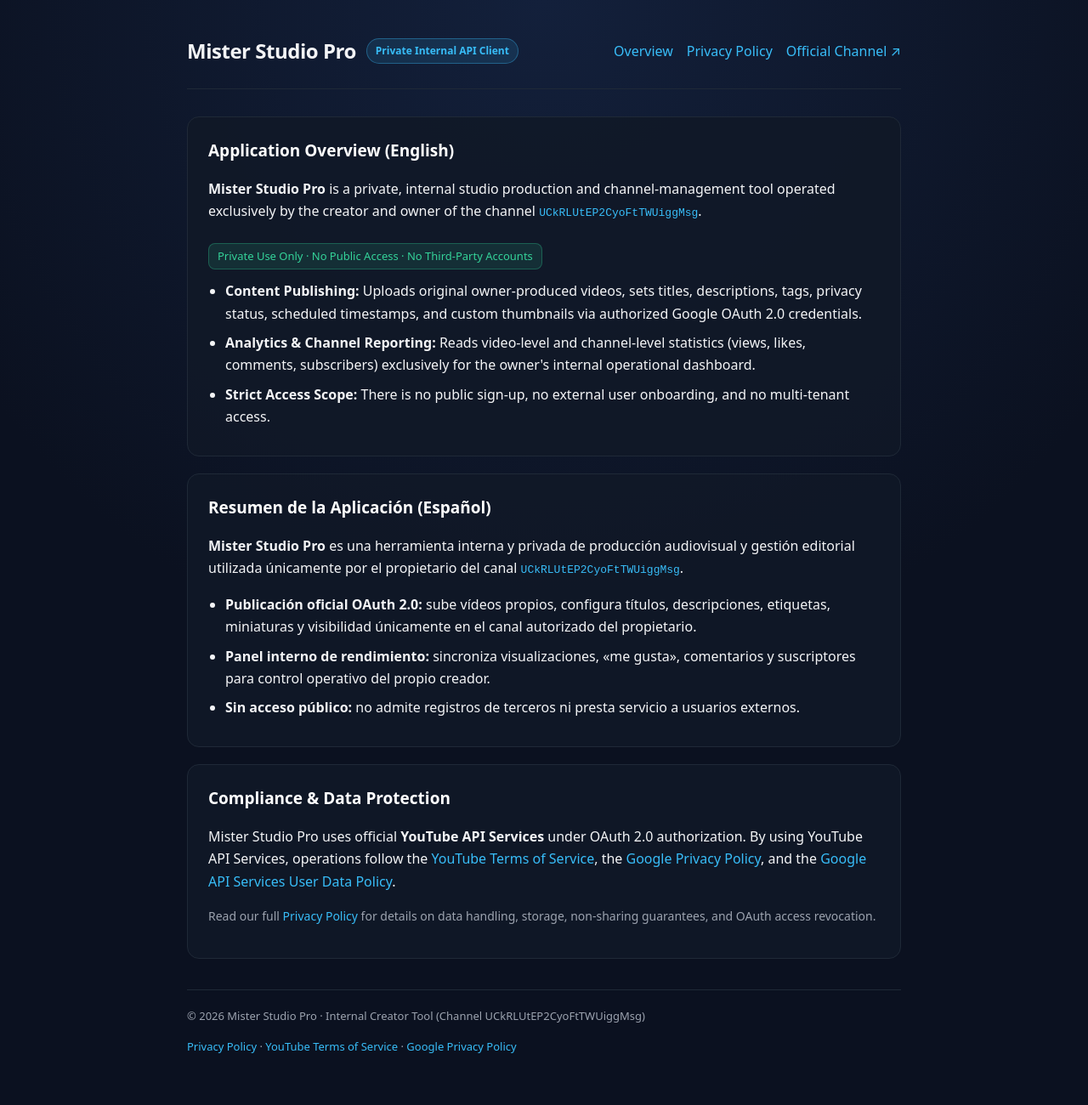
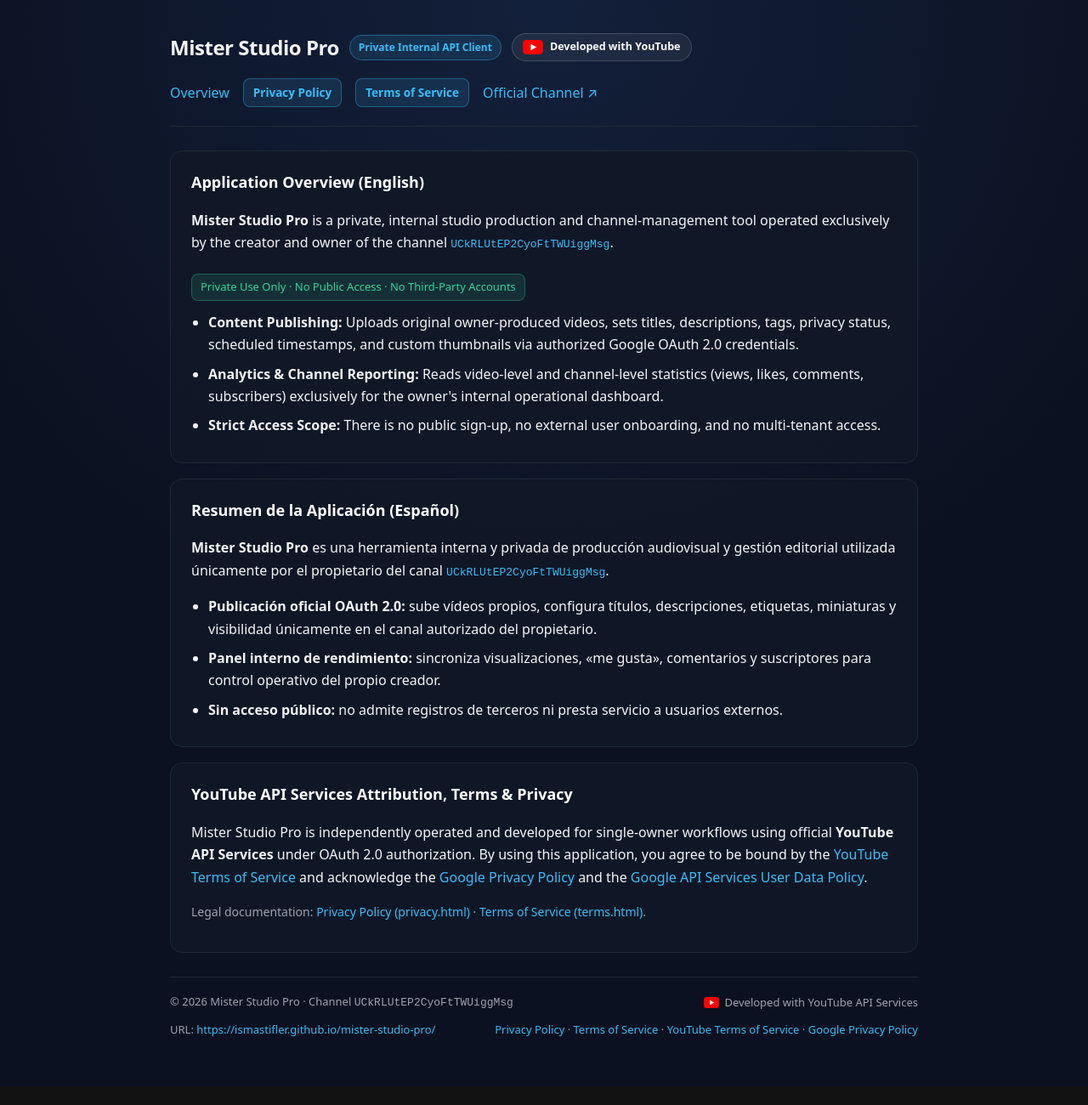
Before and after one commit to IsmaStifler/mister-studio-pro, a plain HTML site: page index.html in a window 1280 px wide. Shown: the whole page at 85% size. After the commit the page ends 1278 px from the top, so only its background shows below. Drawn offline with Linux system fonts and the light colour scheme.

Commit message:
Add Terms of Service and YouTube branding attribution badge

```diff
--- a/index.html
+++ b/index.html
@@ -3,8 +3,9 @@
 <head>
   <meta charset="UTF-8" />
   <meta name="viewport" content="width=device-width, initial-scale=1.0" />
-  <title>Mister Studio Pro — Internal Creator Workflow & Channel Operations</title>
+  <title>Mister Studio Pro — Internal Creator Workflow &amp; Channel Operations</title>
   <meta name="description" content="Mister Studio Pro is a private, single-owner internal studio tool for managing owned channel video uploads, metadata, and performance analytics via official YouTube API Services." />
+  <link rel="canonical" href="https://ismastifler.github.io/mister-studio-pro/" />
   <style>
     :root {
       color-scheme: dark;
@@ -26,9 +27,9 @@
       line-height: 1.65;
     }
     .wrap {
-      max-width: 880px;
+      max-width: 920px;
       margin: 0 auto;
-      padding: 40px 20px 64px;
+      padding: 36px 20px 56px;
     }
     header {
       display: flex;
@@ -36,12 +37,13 @@
       align-items: center;
       justify-content: space-between;
       gap: 16px;
-      padding-bottom: 24px;
+      padding-bottom: 22px;
       border-bottom: 1px solid var(--border);
-      margin-bottom: 32px;
+      margin-bottom: 28px;
     }
     .brand {
       display: flex;
+      flex-wrap: wrap;
       align-items: center;
       gap: 12px;
     }
@@ -55,6 +57,23 @@
       color: var(--accent);
       border: 1px solid rgba(56, 189, 248, 0.35);
     }
+    .yt-brand-pill {
+      display: inline-flex;
+      align-items: center;
+      gap: 8px;
+      padding: 5px 12px;
+      border-radius: 999px;
+      background: rgba(255, 255, 255, 0.06);
+      border: 1px solid rgba(255, 255, 255, 0.16);
+      color: #ffffff;
+      font-size: 12.5px;
+      font-weight: 600;
+      text-decoration: none;
+    }
+    .yt-brand-pill:hover {
+      background: rgba(255, 255, 255, 0.1);
+      text-decoration: none;
+    }
     .brand h1 {
       margin: 0;
       font-size: 24px;
@@ -64,22 +83,31 @@
       display: flex;
       gap: 16px;
       flex-wrap: wrap;
+      align-items: center;
     }
     a {
       color: var(--accent);
       text-decoration: none;
     }
     a:hover { text-decoration: underline; }
+    .nav-btn {
+      padding: 5px 11px;
+      border-radius: 8px;
+      background: rgba(56, 189, 248, 0.12);
+      border: 1px solid rgba(56, 189, 248, 0.35);
+      font-weight: 600;
+      font-size: 13.5px;
+    }
     .card {
       background: rgba(17, 24, 39, 0.88);
       border: 1px solid var(--border);
       border-radius: 14px;
-      padding: 24px;
-      margin-bottom: 20px;
+      padding: 22px 24px;
+      margin-bottom: 18px;
     }
     h2 {
       margin-top: 0;
-      font-size: 19px;
+      font-size: 18px;
       color: #ffffff;
     }
     ul {
@@ -99,15 +127,21 @@
       border: 1px solid rgba(52, 211, 153, 0.3);
     }
     footer {
-      margin-top: 36px;
-      padding-top: 20px;
+      margin-top: 28px;
+      padding-top: 18px;
       border-top: 1px solid var(--border);
       font-size: 13px;
       color: var(--muted);
       display: flex;
+      flex-direction: column;
+      gap: 10px;
+    }
+    .footer-row {
+      display: flex;
       flex-wrap: wrap;
       gap: 14px;
       justify-content: space-between;
+      align-items: center;
     }
   </style>
 </head>
@@ -117,10 +151,18 @@
       <div class="brand">
         <h1>Mister Studio Pro</h1>
         <span class="badge">Private Internal API Client</span>
+        <a class="yt-brand-pill" href="https://developers.google.com/youtube" target="_blank" rel="noopener noreferrer" title="Powered by official YouTube API Services">
+          <svg width="24" height="17" viewBox="0 0 28 20" aria-hidden="true">
+            <rect width="28" height="20" rx="5" fill="#FF0000" />
+            <polygon points="11,5.5 11,14.5 19,10" fill="#FFFFFF" />
+          </svg>
+          <span>Developed with YouTube</span>
+        </a>
       </div>
       <nav aria-label="Primary navigation">
         <a href="./">Overview</a>
-        <a href="privacy.html">Privacy Policy</a>
+        <a class="nav-btn" href="privacy.html">Privacy Policy</a>
+        <a class="nav-btn" href="terms.html">Terms of Service</a>
         <a href="https://www.youtube.com/channel/UCkRLUtEP2CyoFtTWUiggMsg" target="_blank" rel="noopener noreferrer">Official Channel ↗</a>
       </nav>
     </header>
@@ -153,25 +195,38 @@
     </section>
 
     <section class="card">
-      <h2>Compliance &amp; Data Protection</h2>
+      <h2>YouTube API Services Attribution, Terms &amp; Privacy</h2>
       <p>
-        Mister Studio Pro uses official <strong>YouTube API Services</strong> under OAuth 2.0 authorization. By using YouTube API Services, operations follow the
-        <a href="https://www.youtube.com/t/terms" target="_blank" rel="noopener noreferrer">YouTube Terms of Service</a>, the
-        <a href="https://policies.google.com/privacy" target="_blank" rel="noopener noreferrer">Google Privacy Policy</a>, and the
+        Mister Studio Pro is independently operated and developed for single-owner workflows using official <strong>YouTube API Services</strong> under OAuth 2.0 authorization. By using this application, you agree to be bound by the
+        <a href="https://www.youtube.com/t/terms" target="_blank" rel="noopener noreferrer">YouTube Terms of Service</a> and acknowledge the
+        <a href="https://policies.google.com/privacy" target="_blank" rel="noopener noreferrer">Google Privacy Policy</a> and the
         <a href="https://developers.google.com/terms/api-services-user-data-policy" target="_blank" rel="noopener noreferrer">Google API Services User Data Policy</a>.
       </p>
       <p class="muted">
-        Read our full <a href="privacy.html">Privacy Policy</a> for details on data handling, storage, non-sharing guarantees, and OAuth access revocation.
+        Legal documentation: <a href="privacy.html">Privacy Policy (privacy.html)</a> · <a href="terms.html">Terms of Service (terms.html)</a>.
       </p>
     </section>
 
     <footer>
-      <span>© 2026 Mister Studio Pro · Internal Creator Tool (Channel UCkRLUtEP2CyoFtTWUiggMsg)</span>
-      <span>
-        <a href="privacy.html">Privacy Policy</a> ·
-        <a href="https://www.youtube.com/t/terms" target="_blank" rel="noopener noreferrer">YouTube Terms of Service</a> ·
-        <a href="https://policies.google.com/privacy" target="_blank" rel="noopener noreferrer">Google Privacy Policy</a>
-      </span>
+      <div class="footer-row">
+        <span>© 2026 Mister Studio Pro · Channel <code>UCkRLUtEP2CyoFtTWUiggMsg</code></span>
+        <span style="display:inline-flex;align-items:center;gap:6px;">
+          <svg width="18" height="13" viewBox="0 0 28 20" aria-hidden="true">
+            <rect width="28" height="20" rx="5" fill="#FF0000" />
+            <polygon points="11,5.5 11,14.5 19,10" fill="#FFFFFF" />
+          </svg>
+          <span>Developed with YouTube API Services</span>
+        </span>
+      </div>
+      <div class="footer-row">
+        <span>URL: <a href="https://ismastifler.github.io/mister-studio-pro/">https://ismastifler.github.io/mister-studio-pro/</a></span>
+        <span>
+          <a href="privacy.html">Privacy Policy</a> ·
+          <a href="terms.html">Terms of Service</a> ·
+          <a href="https://www.youtube.com/t/terms" target="_blank" rel="noopener noreferrer">YouTube Terms of Service</a> ·
+          <a href="https://policies.google.com/privacy" target="_blank" rel="noopener noreferrer">Google Privacy Policy</a>
+        </span>
+      </div>
     </footer>
   </div>
 </body>
```
Also changed, not shown: privacy.html (+5 -2 lines), terms.html (added, +154 -0 lines), 1 other file.
